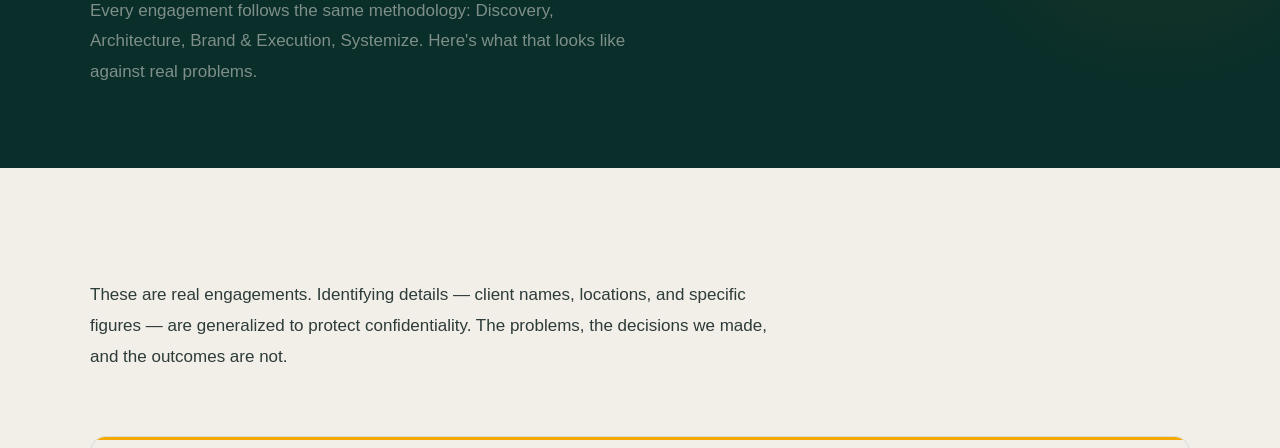
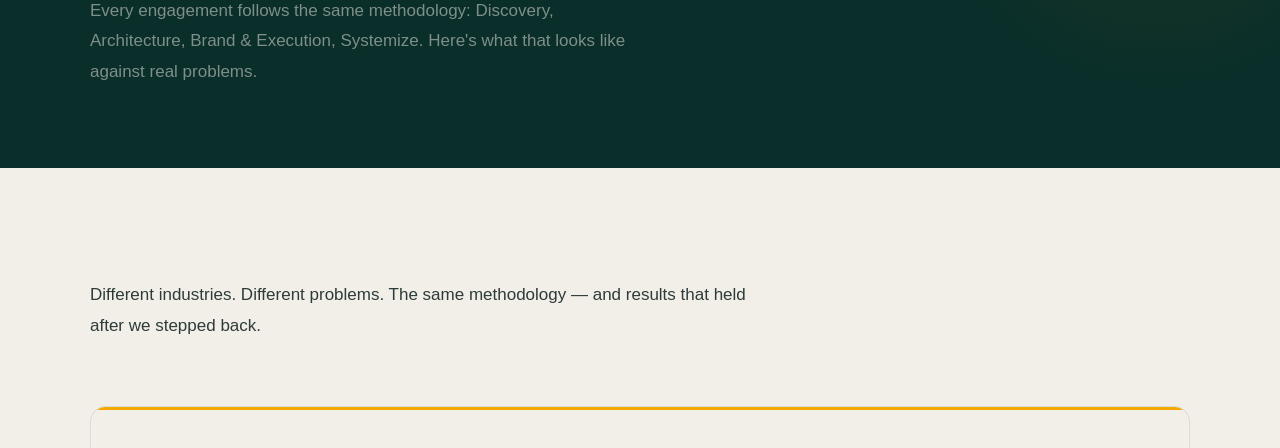
Before and after one commit to resona-cloud/resonaio, an Eleventy site: page src/case-studies.html in a window 1280 px wide. Shown: the part 298-746 px from the top of the page. Built offline with nearby package versions, Linux system fonts and the light colour scheme; Eleventy itself is replaced by a stand-in of ours; files that its build step writes are made by us from their sources; a web font is replaced by a local one.

Commit message:
Rework case studies intro to affirm results, not defend confidentiality
Co-Authored-By: Claude Sonnet 5 <noreply@anthropic.com>

```diff
--- a/src/case-studies.html
+++ b/src/case-studies.html
@@ -34,7 +34,7 @@ pageLinks:
 <!-- CASE STUDIES -->
 <section class="section">
   <div class="section-inner">
-    <p class="cs-intro">These are real engagements. Identifying details — client names, locations, and specific figures — are generalized to protect confidentiality. The problems, the decisions we made, and the outcomes are not.</p>
+    <p class="cs-intro">Different industries. Different problems. The same methodology — and results that held after we stepped back.</p>
 
     <div class="cs-list">
 
```
